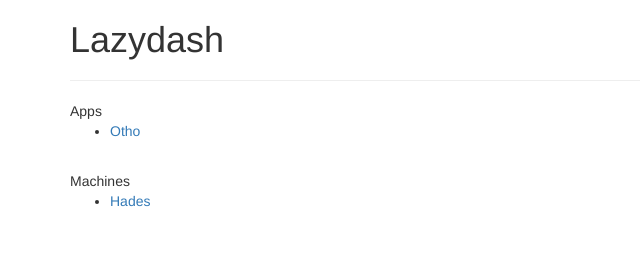
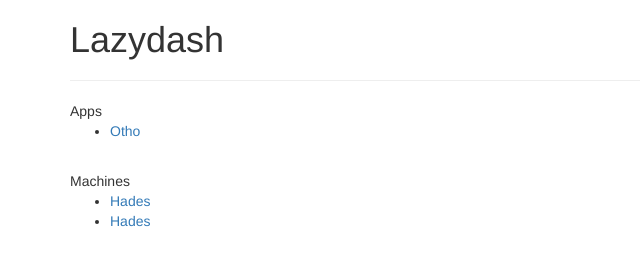
Before and after one commit to Lazydash/Augustus, a website: page public/index.html in a window 1280 px wide. Shown: the full height of the page, 0-640 px from the left. Drawn offline with nearby package versions, Linux system fonts and the light colour scheme.

```diff
--- a/public/index.html
+++ b/public/index.html
@@ -5,10 +5,12 @@
     <title>Lazydash</title>
 
     <!-- Latest compiled and minified CSS -->
-  <link rel="stylesheet" href="https://maxcdn.bootstrapcdn.com/bootstrap/3.3.7/css/bootstrap.min.css" integrity="sha384-BVYiiSIFeK1dGmJRAkycuHAHRg32OmUcww7on3RYdg4Va+PmSTsz/K68vbdEjh4u" crossorigin="anonymous">
+    <link rel="stylesheet" href="https://maxcdn.bootstrapcdn.com/bootstrap/3.3.7/css/bootstrap.min.css"
+          integrity="sha384-BVYiiSIFeK1dGmJRAkycuHAHRg32OmUcww7on3RYdg4Va+PmSTsz/K68vbdEjh4u" crossorigin="anonymous">
 
     <!-- Optional theme -->
-  <link rel="stylesheet" href="https://maxcdn.bootstrapcdn.com/bootstrap/3.3.7/css/bootstrap-theme.min.css" integrity="sha384-rHyoN1iRsVXV4nD0JutlnGaslCJuC7uwjduW9SVrLvRYooPp2bWYgmgJQIXwl/Sp" crossorigin="anonymous">
+    <link rel="stylesheet" href="https://maxcdn.bootstrapcdn.com/bootstrap/3.3.7/css/bootstrap-theme.min.css"
+          integrity="sha384-rHyoN1iRsVXV4nD0JutlnGaslCJuC7uwjduW9SVrLvRYooPp2bWYgmgJQIXwl/Sp" crossorigin="anonymous">
 </head>
 
 <body>
@@ -25,6 +27,7 @@
     <div>Machines</div>
     <ul>
         <li><a href="https://hades.lazydash.com/">Hades</a></li>
+        <li><a href="https://hades.lazydash.com/">Hades</a></li>
     </ul>
 
 
```
Also changed, not shown: 1 other file. Lines whose indentation alone changed are shown as unchanged.
